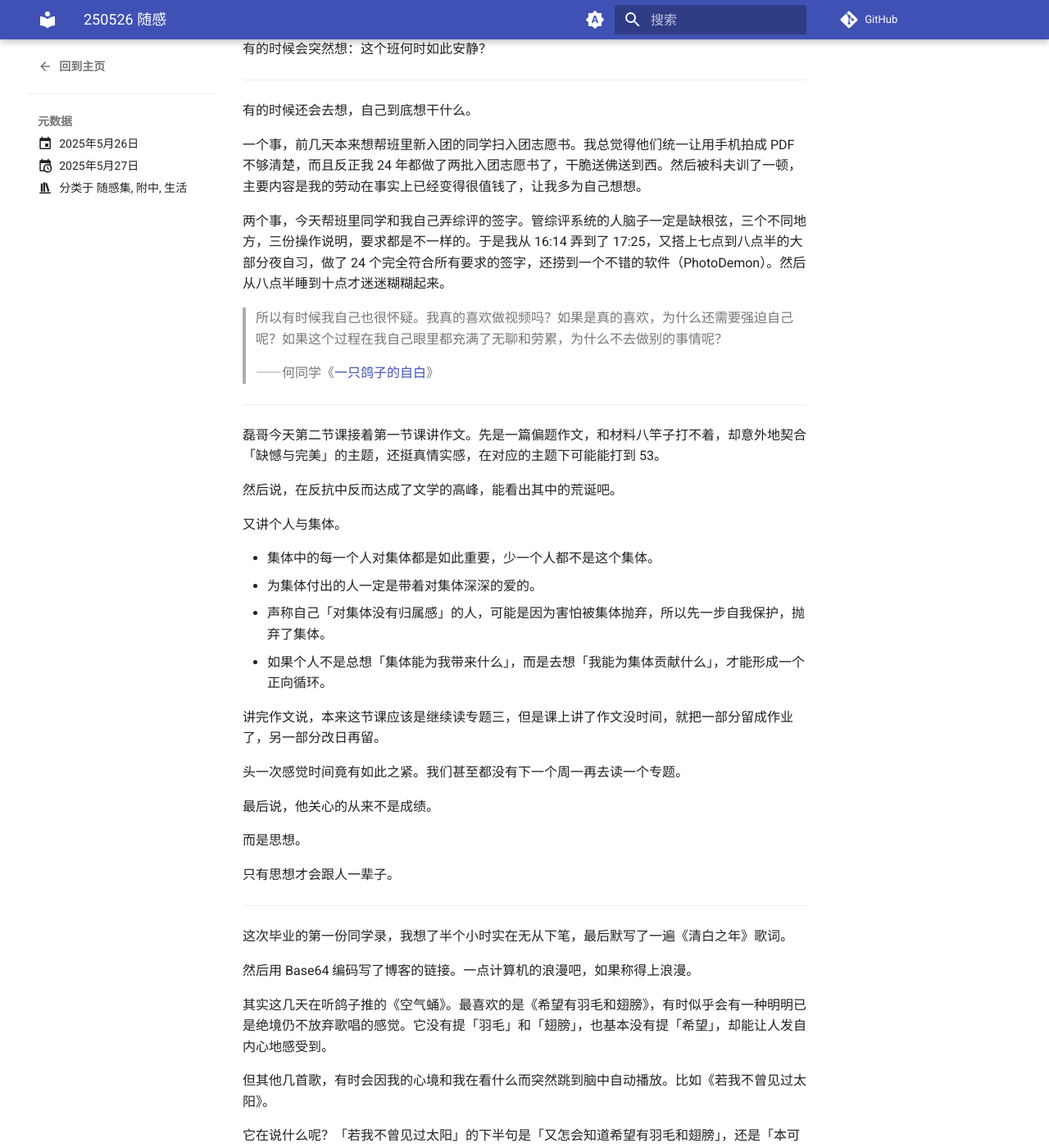
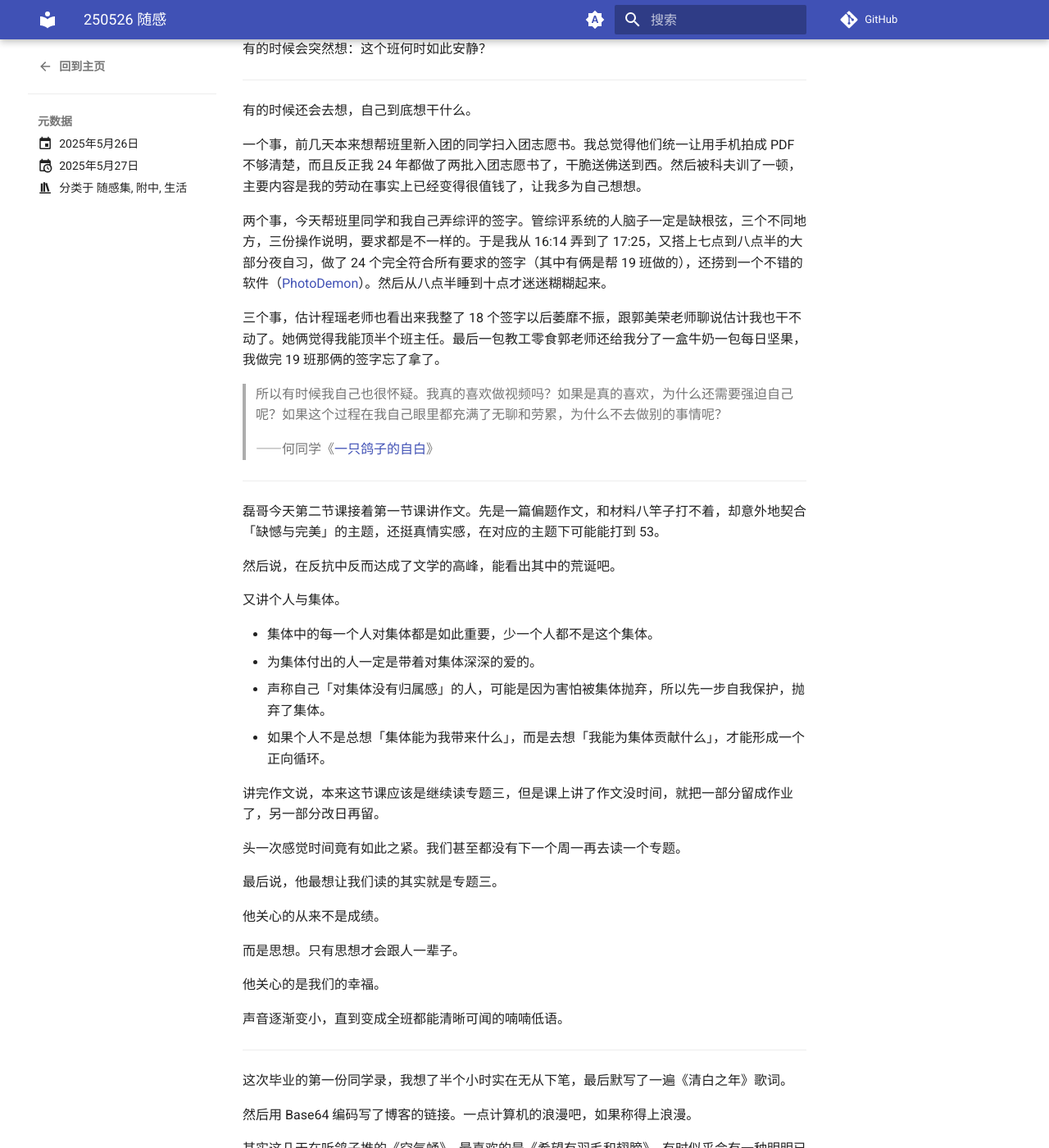
Before and after one commit to PumpkinJui/blog, an MkDocs documentation site: the page built from docs/blog/posts/rt/250526.md, in a window 1280 px wide and 1400 px high, scrolled down 1212 px. Shown: the whole window at 82% size. Built offline with MkDocs 1.6.1 and Material for MkDocs 9.7.7, drawn with Linux system fonts in a browser that asks for light colours; comment, search, counter and statistics services are not loaded; some of the changed text lies outside the part shown.

Commit message:
Update 250526 rt

```diff
--- a/docs/blog/posts/rt/250526.md
+++ b/docs/blog/posts/rt/250526.md
@@ -57,7 +57,9 @@ tags:
 
 一个事，前几天本来想帮班里新入团的同学扫入团志愿书。我总觉得他们统一让用手机拍成 PDF 不够清楚，而且反正我 24 年都做了两批入团志愿书了，干脆送佛送到西。然后被科夫训了一顿，主要内容是我的劳动在事实上已经变得很值钱了，让我多为自己想想。
 
-两个事，今天帮班里同学和我自己弄综评的签字。管综评系统的人脑子一定是缺根弦，三个不同地方，三份操作说明，要求都是不一样的。于是我从 16:14 弄到了 17:25，又搭上七点到八点半的大部分夜自习，做了 24 个完全符合所有要求的签字，还捞到一个不错的软件（PhotoDemon）。然后从八点半睡到十点才迷迷糊糊起来。
+两个事，今天帮班里同学和我自己弄综评的签字。管综评系统的人脑子一定是缺根弦，三个不同地方，三份操作说明，要求都是不一样的。于是我从 16:14 弄到了 17:25，又搭上七点到八点半的大部分夜自习，做了 24 个完全符合所有要求的签字（其中有俩是帮 19 班做的），还捞到一个不错的软件（[PhotoDemon](https://github.com/tannerhelland/PhotoDemon)）。然后从八点半睡到十点才迷迷糊糊起来。
+
+三个事，估计程瑶老师也看出来我整了 18 个签字以后萎靡不振，跟郭美荣老师聊说估计我也干不动了。她俩觉得我能顶半个班主任。最后一包教工零食郭老师还给我分了一盒牛奶一包每日坚果，我做完 19 班那俩的签字忘了拿了。
 
 > 所以有时候我自己也很怀疑。我真的喜欢做视频吗？如果是真的喜欢，为什么还需要强迫自己呢？如果这个过程在我自己眼里都充满了无聊和劳累，为什么不去做别的事情呢？
 >
@@ -80,11 +82,15 @@ tags:
 
 头一次感觉时间竟有如此之紧。我们甚至都没有下一个周一再去读一个专题。
 
-最后说，他关心的从来不是成绩。
+最后说，他最想让我们读的其实就是专题三。
 
-而是思想。
+他关心的从来不是成绩。
 
-只有思想才会跟人一辈子。
+而是思想。只有思想才会跟人一辈子。
+
+他关心的是我们的幸福。
+
+声音逐渐变小，直到变成全班都能清晰可闻的喃喃低语。
 
 ---
 
@@ -94,17 +100,19 @@ tags:
 
 其实这几天在听鸽子推的《空气蛹》。最喜欢的是《希望有羽毛和翅膀》，有时似乎会有一种明明已是绝境仍不放弃歌唱的感觉。它没有提「羽毛」和「翅膀」，也基本没有提「希望」，却能让人发自内心地感受到。
 
-但其他几首歌，有时会因我的心境和我在看什么而突然跳到脑中自动播放。比如《若我不曾见过太阳》。
+但其他几首歌，有时会因我的心境和我在做什么而突然跳到脑中自动播放。比如《若我不曾见过太阳》。
 
 它在说什么呢？「若我不曾见过太阳」的下半句是「又怎会知道希望有羽毛和翅膀」，还是「本可以忍受这孤独的黑暗」？这段「我」离开「你」的故事中，谁是主角？
 
 ---
 
+前几天某位同人作者发微博，说发觉自己只有在搞同人的时候，才能拥有爱的能力。时至今日此微博已不可考。
+
 怀疑最近几天被音乐和小说灌注了太多的情感，才很容易就能感觉到喉咙里像是堵了一块什么东西。
 
 ---
 
-一言历 24 日写的是「忌后悔」。
+一言历 22 日写的是「忌后悔」。
 
 > Twenty years from now you will be more disappointed by the things that you didn't do than by the ones you did do. So throw off the bowlines. Sail away from the safe harbor. Catch the trade winds in your sails. Explore. Dream. Discover.
 >
@@ -115,6 +123,8 @@ Minecraft Wiki [说](https://zh.minecraft.wiki/w/%E8%83%9C%E5%88%A9%E5%B1%8F%E5%
 果然一言历写的是马克·吐温。
 
 ---
+
+小满已经过了，四点时的天已不再漆黑，屋内也泛起微光。
 
 我的身体是疲惫的，我的精神是快乐的。
 
```
